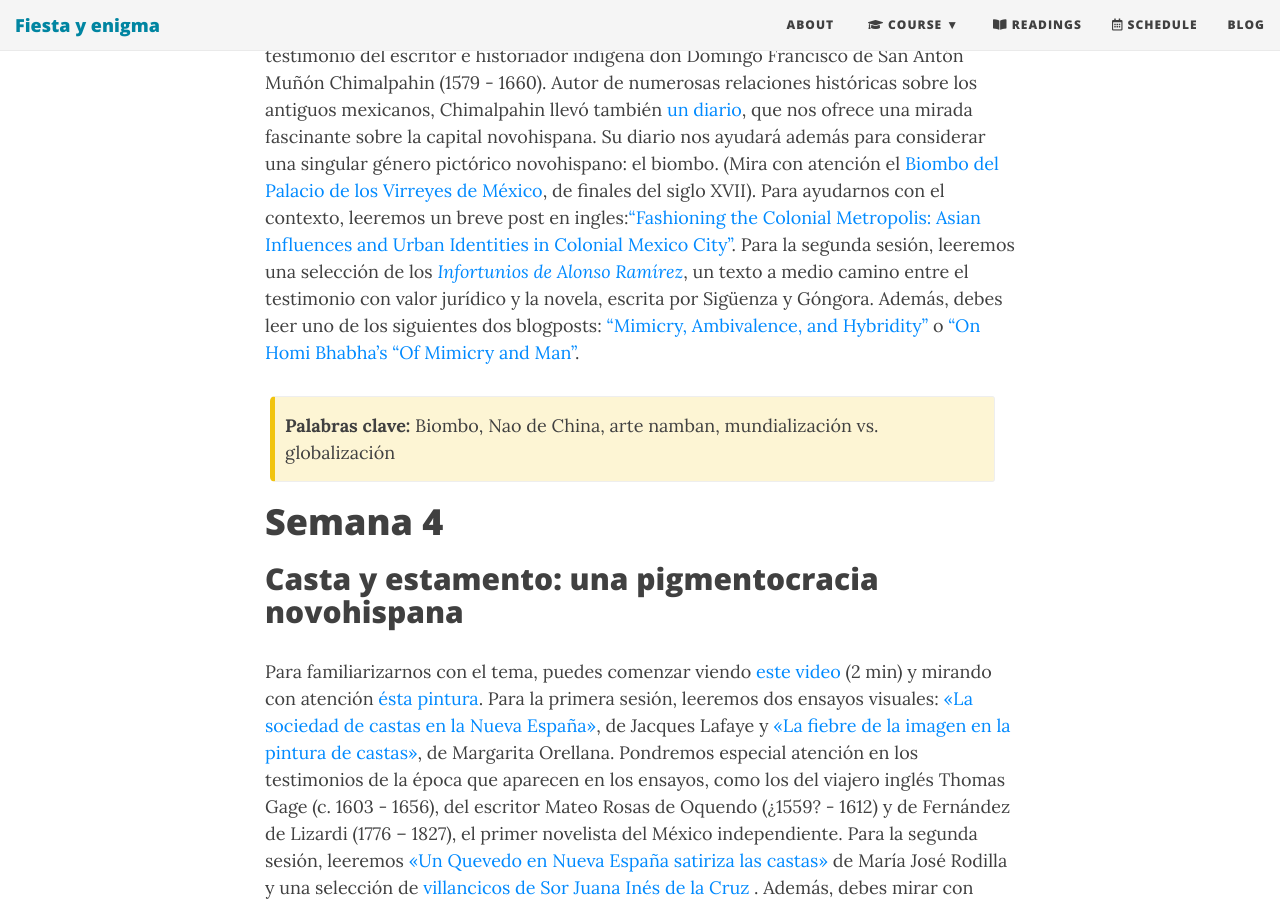
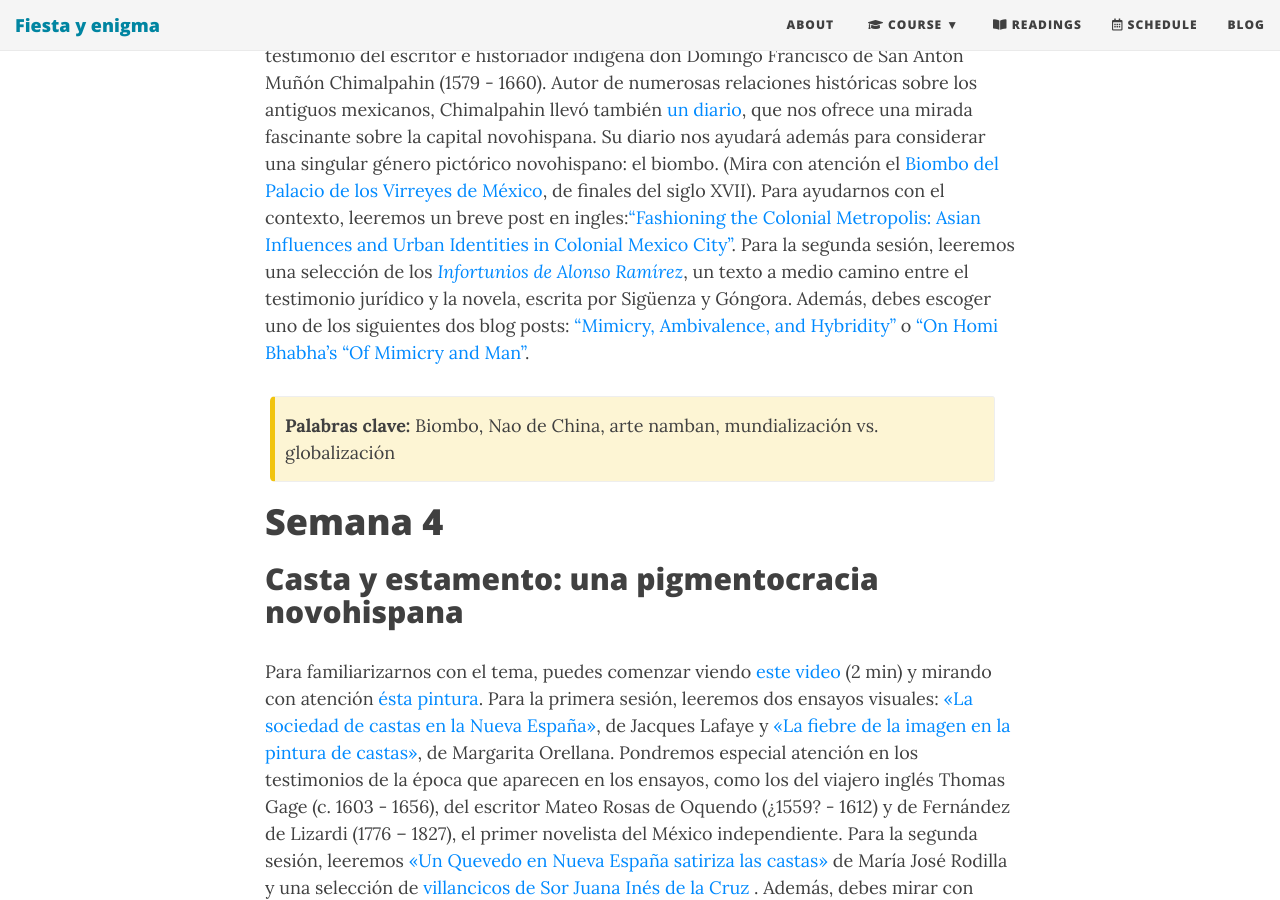
Before and after one commit to Hipomenes/novohispana, a Jekyll site: the page built from syllabus.md, in a window 1280 px wide and 900 px high, scrolled down 2647 px. Built offline with Jekyll 4.4.1, drawn with Linux system fonts in a browser that asks for light colours; nearby versions of some CDN libraries.

Commit message:
Update syllabus.md

```diff
--- a/syllabus.md
+++ b/syllabus.md
@@ -37,7 +37,7 @@
 ## Miradas cruzadas, errancias globales
 
 Esta semana exploraremos otras miradas sobre la ciudad de México. La primera es el testimonio del escritor e historiador indígena don Domingo Francisco de San Antón Muñón Chimalpahin (1579 - 1660). Autor de numerosas relaciones históricas sobre los antiguos mexicanos, Chimalpahin llevó también [un diario](https://drive.google.com/file/d/1oNe_5AHxjh91Ej4guWRQBDSumD7Zc_G0/view?usp=sharing), que nos ofrece una mirada fascinante sobre la capital novohispana. Su diario nos ayudará además para considerar una singular género pictórico novohispano: el biombo. (Mira con atención el [Biombo del Palacio de los Virreyes de México](https://upload.wikimedia.org/wikipedia/commons/4/49/Large_screen_of_the_Palace_of_the_Viceroys_of_Mexico%2C_ca._1676-1700%2C_Mexico_City%2C_Museum_of_the_Americas%2C_anonimous_painter.jpg), de finales del siglo XVII). Para ayudarnos con el contexto, leeremos un breve post en ingles:["Fashioning the Colonial Metropolis: Asian Influences and Urban Identities in Colonial Mexico City"](https://globalurbanhistory.com/2016/01/04/fashioning-the-colonial-metropolis-asian-influences-and-urban-identities-in-colonial-mexico-city/).
-Para la segunda sesión, leeremos una selección de los [*Infortunios de Alonso Ramírez*](), un texto a medio camino entre el testimonio con valor jurídico y la novela, escrita por Sigüenza y Góngora. Además, debes leer uno de los siguientes dos blogposts: ["Mimicry, Ambivalence, and Hybridity"](https://scholarblogs.emory.edu/postcolonialstudies/2014/06/21/mimicry-ambivalence-and-hybridity/) o ["On Homi Bhabha’s “Of Mimicry and Man"](https://discourseonpostcolonialtheory.wordpress.com/2014/03/18/homi-bhabhas-of-mimicry-and-man/).
+Para la segunda sesión, leeremos una selección de los [*Infortunios de Alonso Ramírez*](https://drive.google.com/file/d/1OHXB5qScM65Y6zxhoFCDHRYjaiUtNkHj/view?usp=sharing), un texto a medio camino entre el testimonio jurídico y la novela, escrita por Sigüenza y Góngora. Además, debes escoger uno de los siguientes dos blog posts: ["Mimicry, Ambivalence, and Hybridity"](https://scholarblogs.emory.edu/postcolonialstudies/2014/06/21/mimicry-ambivalence-and-hybridity/) o ["On Homi Bhabha’s “Of Mimicry and Man"](https://discourseonpostcolonialtheory.wordpress.com/2014/03/18/homi-bhabhas-of-mimicry-and-man/).
 
 
 
```
